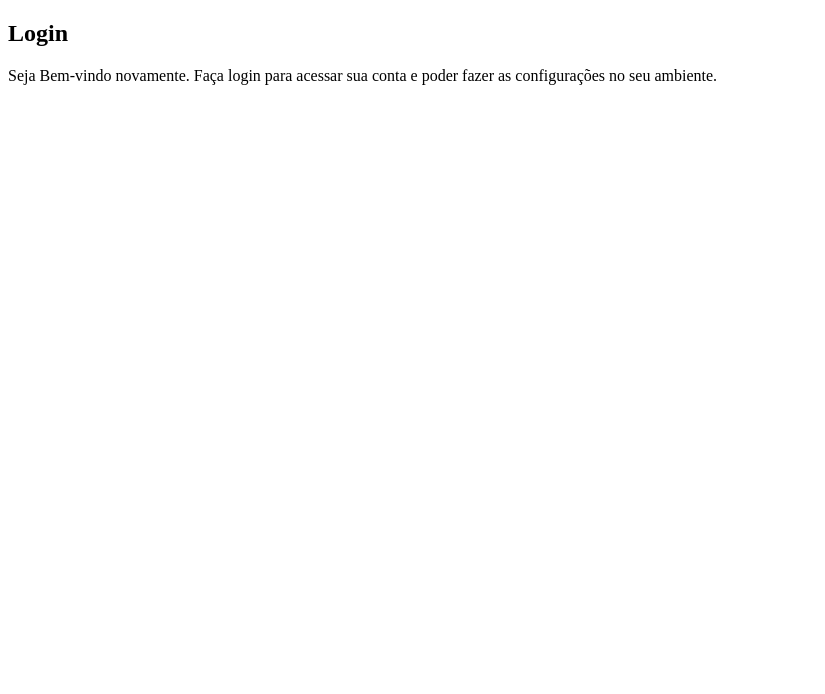
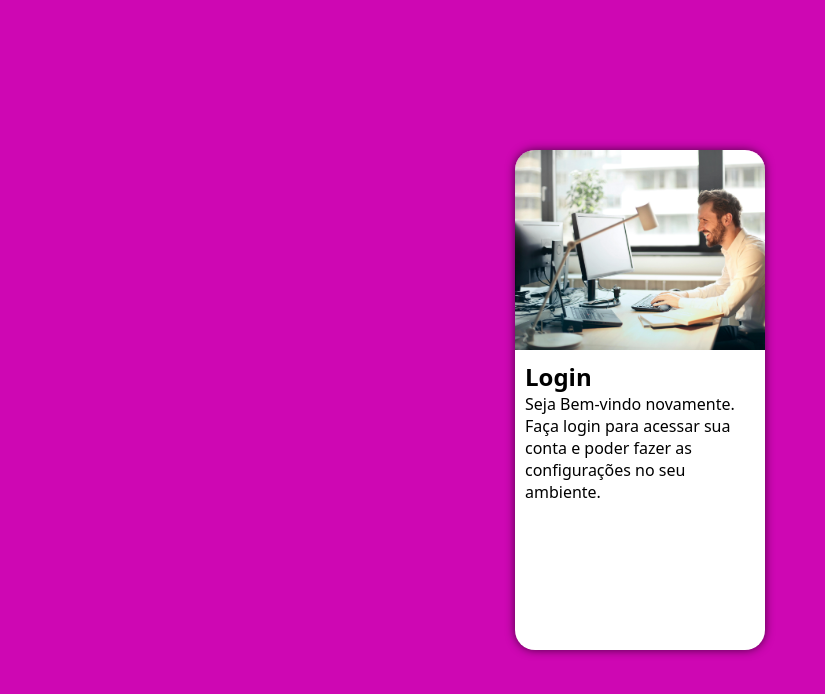
Before and after one commit to MarcioMontrezor/projeto-tela-login, a plain HTML site: page index.html in a window 1280 px wide. Shown: the whole page, without its empty margins (0-825 px from the left). Drawn offline with Linux system fonts and the light colour scheme.

Commit message:
tela de login celular

```diff
--- a/estilos/style.css
+++ b/estilos/style.css
@@ -1 +1,46 @@
 @charset "UTF-8";
+
+* {
+    font-family: system-ui, -apple-system, BlinkMacSystemFont, 'Segoe UI', Roboto, Oxygen, Ubuntu, Cantarell, 'Open Sans', 'Helvetica Neue', sans-serif;
+    padding: 0px;
+    margin: 0px;
+    box-sizing: border-box;
+}
+
+body, html {
+    background-color: rgb(206, 7, 179);
+    width: 100vw;
+    height: 100vh;
+}
+
+main {
+    position: relative;
+    height: 100vh;
+    width: 100vw;
+}
+
+section#login {
+    position: absolute;
+    top: 50%;
+    left: 50%;
+    transform: translate(-50%, -50%);
+    overflow: hidden;
+
+    background-color: white;
+    width: 250px;
+    height: 500px;
+    border-radius: 20px;
+    box-shadow: 0px 0px 10px rgba(0, 0, 0, 0.637);
+}
+
+section#login > div#imagem {
+    background: rgb(206, 7, 179) url('../imagens/escritório.jpg') no-repeat;
+    background-size: cover;
+    height: 200px;
+    display: block;
+}
+
+section#login > div#formulario {
+    padding: 10px;
+    display: block;
+}
```
Also changed, not shown: index.html (+1 -1 lines).
